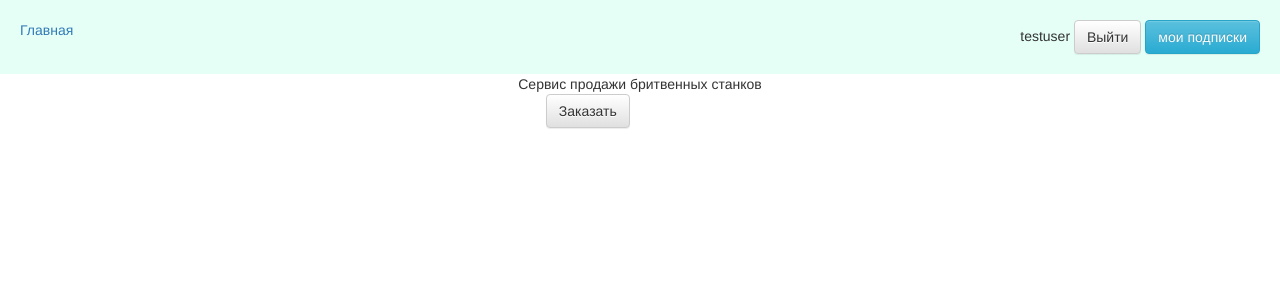
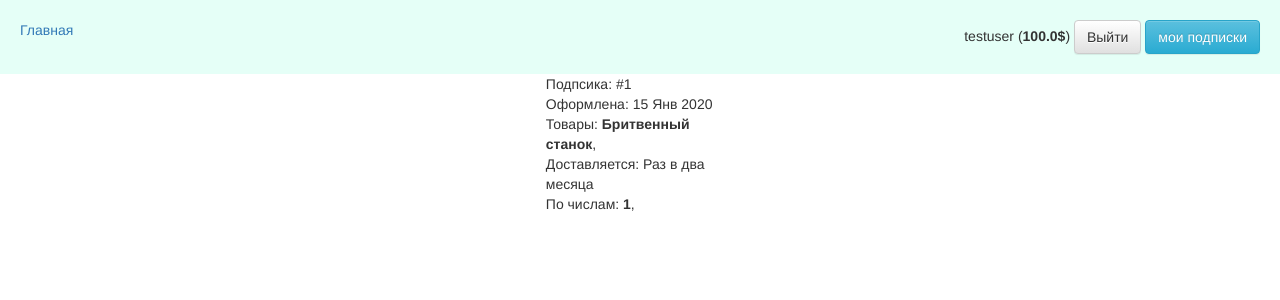
Before and after one commit to vbn22/NetologyFinal, a Django app: page /subscribe/description/1 in a window 1280 px wide. Shown: the top 300 px of the page. Run offline with Django 3.2, Linux system fonts and the light colour scheme; a user stored in the database is signed in; data comes from the database, SQL or seed files in the repository; tables that the repository leaves empty hold one stand-in row (values such as "Sample post"); parts of the project's set-up code (start-up, migrations or seed data) failed here and were passed over; some libraries are stand-ins or nearby versions.

Commit message:
description page

```diff
--- a/main/templates/home.html
+++ b/main/templates/home.html
@@ -36,7 +36,7 @@
 <div class="header">
     <span style="position: absolute;left: 20px;"><a href="/">Главная</a></span>
     {% if user.is_authenticated %}
-        <span>{{ user }} <a class="btn btn-default" href="/logout/">Выйти</a></span>
+        <span>{{ user }} (<b>{{ user.profile.wallet }}$</b>) <a class="btn btn-default" href="/logout/">Выйти</a></span>
         <span><a class="btn btn-info" href="/subscribe/list">мои подписки</a></span>
 
     {% else %}
--- /dev/null
+++ b/main/templates/subscribe_description.html
@@ -0,0 +1,15 @@
+{% extends 'home.html' %}
+
+{% block main %}
+    {% load bootstrap3 %}
+    <div class="row">
+        <div class="col-md-2 col-md-offset-5">
+            Подпсика: #{{ subscription.id }}<br>
+            Оформлена: {{ subscription.date_of_purchase|date:"d M Y" }}<br>
+            Товары: {% for thing in  subscription.things.all %}<b>{{ thing.title }}</b>,{% endfor %}<br>
+            Доставляется: {% if period_type %}{{ period_type.0 }}{% endif %}<br>
+            По числам: {% for day in  subscription.days.all %}<b>{{ day.day }}</b>,{% endfor %}<br>
+        </div>
+    </div>
+
+{% endblock %}
--- a/main/templates/subscriptions.html
+++ b/main/templates/subscriptions.html
@@ -12,7 +12,7 @@
                             ,{% endfor %}</div>
                         <div class="col-md-2">{{ subscription.date_of_purchase|date:"d M Y" }}</div>
                         <div class="col-md-5">
-                            <a class="btn btn-info btn-sm" href="/">Календарь</a>
+                            <a class="btn btn-info btn-sm" href="/subscribe/description/{{ subscription.id }}">Описание</a>
                             <a class="btn btn-warning btn-sm" href="/subscribe/edit/{{ subscription.id }}">Изменить</a>
                             <a class="btn btn-danger btn-sm" href="/subscribe/remove/{{ subscription.id }}">Удалить</a>
                         </div>
--- a/main/urls.py
+++ b/main/urls.py
@@ -1,7 +1,8 @@
 # -*- coding: utf-8 -*-
 from django.conf.urls import url,include
 from django.contrib import admin
-from main.views import Home,register,login,logout,subscribe_buy,subscribe_list,subscribe_edit,subscribe_remove
+from main.views import Home,register,login,logout,\
+    subscribe_buy,subscribe_list,subscribe_edit,subscribe_remove,subscribe_description
 from django.views.generic.edit import CreateView
 from django.contrib.auth.forms import UserCreationForm
 
@@ -14,6 +15,7 @@
     url('^subscribe/buy', subscribe_buy,name='subscribe_buy'),
     url('^subscribe/edit/(\d+)', subscribe_edit,name='subscribe_edit'),
     url('^subscribe/remove/(\d+)', subscribe_remove,name='subscribe_remove'),
+    url('^subscribe/description/(\d+)', subscribe_description,name='subscribe_description'),
     url('^subscribe/list', subscribe_list,name='subscribe_list'),
     url(r'^', Home.as_view(),name='home'),
 ]
--- a/main/views.py
+++ b/main/views.py
@@ -9,6 +9,17 @@
 from django.contrib.auth import login as auth_login
 from django.contrib.auth import logout as auth_logout
 from django.contrib.auth.decorators import login_required
+
+
+
+@login_required
+def subscribe_description(request,id):
+    subscription = Subscriptions.objects.get(pk=id)
+    return render(request, 'subscribe_description.html', {
+        'subscription': subscription,
+        'period_type':[x[1] for x in Subscriptions.PERIOD_TYPE if x[0] == subscription.period_type]
+    })
+
 
 
 @login_required
```
